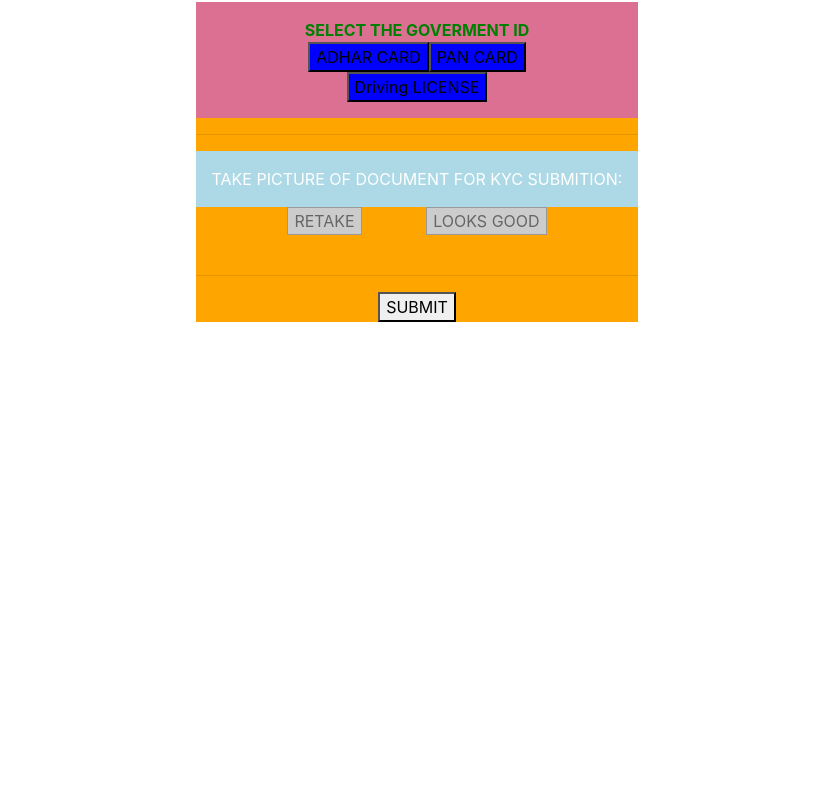
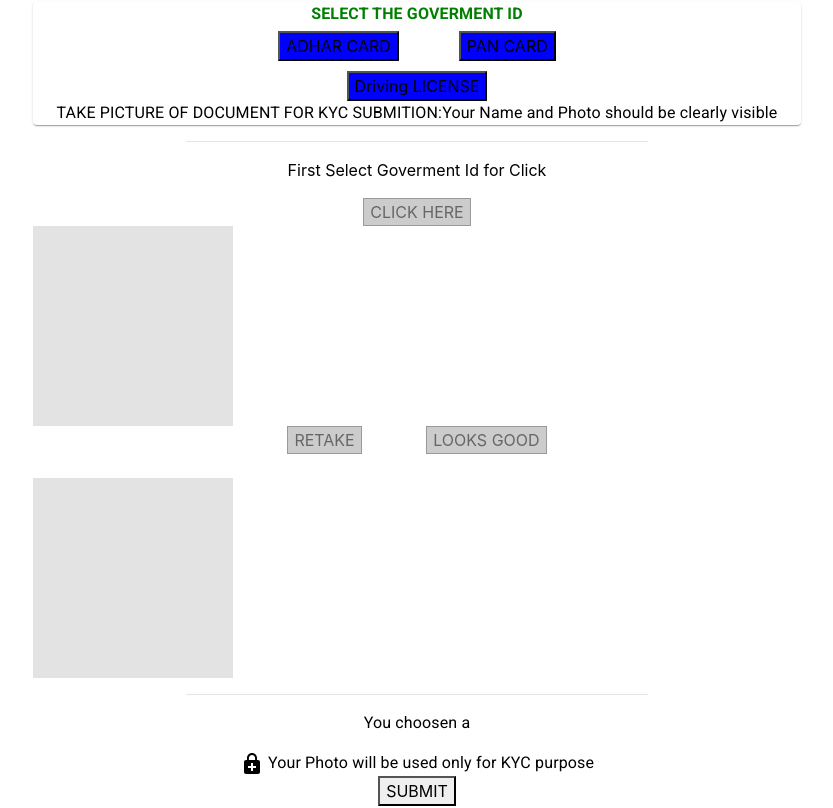
Before and after one commit to vikash0328/kyc_assignment, a React (Create React App) app: page /docs in a window 1280 px wide. Shown: the whole page, without its empty margins (223-1056 px from the left). Built offline with nearby package versions, Linux system fonts and the light colour scheme; the HTML template or start-up script is replaced by a standard one.

Commit message:
change  for better css control

```diff
--- a/src/Components/WebCam.js
+++ b/src/Components/WebCam.js
@@ -4,9 +4,18 @@
 import { styled } from '@material-ui/core/styles';
 import { compose, spacing, palette } from '@material-ui/system';
 import history from "../history";
+import Typography from '@material-ui/core/Typography';
+import Container from '@material-ui/core/Container';
+import Paper from '@material-ui/core/Paper';
+import EnhancedEncryptionIcon from "@material-ui/icons/EnhancedEncryption";
+import Skeleton from "@material-ui/lab/Skeleton";
 const Box = styled('div')(compose(spacing, palette));
 
 
+const MySkeleton = styled(Skeleton)({
+  alignItems: "center",
+  textalign: "center",
+});
 class WebCamCapture extends React.Component {
     constructor(props)
     {
@@ -43,11 +52,13 @@
        {
         this.setState({'clickme':!this.state.isclick});
         this.setState({'retake':!this.state.retake});
+        this.setState({'isclick':!this.state.isclick})
        }
        else if(name==='looksgood' && side==="FRONT")
        {this.setState({'side':'BACK'});
         this.setState({'clickme':!this.state.isclick});
         this.setState({'retake':!this.state.retake});
+        this.setState({'isclick':!this.state.isclick})
        }
        else if(name==='looksgood' && side==='BACK')
        {
@@ -75,6 +86,7 @@
          this.setState({'firstclick':true});
          this.setState({'clickme':!this.state.clickme});
          this.setState({'retake':!this.state.retake});
+         this.setState({'isclick':!this.state.isclick})
 
       this.setState({size:img.length/1024});
 
@@ -82,7 +94,7 @@
     };
 
     HandleSubmit=(event)=>{
-    const id=this.state.id;
+    const id=this.state.id?this.state.id:sessionStorage.getItem('id');
     const front=this.state.imgfront?this.state.imgfront:sessionStorage.getItem('front');
     const back=this.state.imgback?this.state.imgback:sessionStorage.getItem('back');
     if(id && front && back)
@@ -105,25 +117,40 @@
       };
       const ref=this.setRef;
 
-      const img=this.state.side==='FRONT'?this.state.imgfront:this.state.imgback
+      const img=this.state.side==='FRONT'?sessionStorage.getItem('front'):sessionStorage.getItem('back');
 
       const dis=this.state.isclick;
 
       return (
-        <div style={{backgroundColor:'orange'}}>
+        <div >
+        <Paper>
+         <Container >
+         <Typography>
+        <strong>SELECT THE GOVERMENT ID</strong>
+        </Typography>
+         <form onClick={this.changeHandler}>
+    <div><button type='radio'  name='ADHAR' disabled={dis}  style={{marginRight:'10px' ,marginTop:"5px",backgroundColor:'blue'}}>ADHAR CARD</button>
+         <button type='radio'  name='PAN'style={{marginTop:"5px",marginLeft:'50px',backgroundColor:'blue'}} disabled={dis} >PAN CARD</button></div>
+         <button  name='LICENSE'  style={{marginTop:'10px', backgroundColor:'blue'}} disabled={dis} >Driving LICENSE</button>
+         </form>
+         <Typography>
+         <h>TAKE PICTURE OF DOCUMENT FOR KYC SUBMITION:</h>
+         <h>Your Name and Photo should be clearly visible </h>
+         </Typography>
+         </Container>
+         </Paper>
+         <hr style={{width:'60%'}}/>
+         { this.state.id ? <div>TAKE THE PICTURE OF {this.state.side} SIDE OF YOUR {this.state.id}</div>:<p> First Select Goverment Id for Click </p>}
+           <div> <button name='clickme' disabled={!this.state.isclick} onClick={this.capture}>CLICK HERE</button> </div>
 
-        <Box color='white' bgcolor='palevioletred'p={2}><strong>SELECT THE GOVERMENT ID</strong>
-         <form onClick={this.changeHandler}>
-    <div><button type='radio'  name='ADHAR' disabled={dis}  style={{marginRight:'10px'} ,{marginTop:"5px"},{backgroundColor:'blue'}}>ADHAR CARD</button>
-         <button type='radio'  name='PAN'style={{marginTop:"5px"},{marginLeft:'50px'},{backgroundColor:'blue'}} disabled={dis} >PAN CARD</button></div>
-         <button  name='LICENSE'  style={{marginTop:'10px'},{backgroundColor:'blue'}}disabled={dis} >Driving LICENSE</button>
-         </form>  </Box><hr></hr>
-         <Box color="white" bgcolor="lightblue" p={2}>TAKE PICTURE OF DOCUMENT FOR KYC SUBMITION:</Box>
-
-         { dis ? <div> <div>TAKE THE PICTURE OF {this.state.side} SIDE OF YOUR {this.state.id}</div>
-            <div> <button name='clickme' disabled={this.state.clickme} onClick={this.capture}>CLICK HERE</button></div>
-                {this.state.looksgood?  <Box color='white'> <Webcam audio={false} height={200} ref={ref} screenshotFormat="image/jpeg"
-            width={300} videoConstraints={videoConstraints} style={{backgroundColor:'white'}}/>  </Box>:null}</div>:null  }
+         { dis ? <div >
+                {this.state.looksgood?  <Box color='white'> <Webcam audio={false} height={350} ref={ref} screenshotFormat="image/jpeg"
+            width={400} videoConstraints={videoConstraints} style={{backgroundColor:'white'}}/>  </Box>:null}</div>:<MySkeleton
+                    variant="react"
+                    width={200}
+                    height={200}
+                    animation={false}
+                  ></MySkeleton>}
 
                    <form >
                    <div> <button type='radio' name='retake' style={{marginRight:'50px'}} disabled={this.state.retake} onClick={this.changeHandler}>RETAKE</button>
@@ -131,14 +158,26 @@
                   <button type='radio'name="looksgood"  style={{marginLeft:'10px'}} disabled={this.state.retake} onClick={this.changeHandler} >LOOKS GOOD</button>
                    </div><br></br></form>
 
-          {this.state.firstclick?<div><div>The Preview of {this.state.side} side of {this.state.id} :</div><div><img  src={img}/></div> </div>:null}
+          {img?<div><div>The Preview of {this.state.side} side of {this.state.id} :</div><div><img  src={img} alt='document'/></div> </div>:<MySkeleton
+                    variant="react"
+                    width={200}
+                    height={200}
+                    animation={false}
+                  ></MySkeleton>}
 
 
 
-
-
-            <p>{this.state.id}</p><hr></hr>
+          <hr style={{width:'60%'}}></hr>
+            <Container>
+            <Typography>
+            <p> You choosen a {this.state.id}</p>
+            </Typography>
+            <Typography>
+                <EnhancedEncryptionIcon /> Your Photo will be used only for KYC
+                purpose
+                </Typography>
             <button type='submit' name='submit'onClick={this.HandleSubmit}>SUBMIT</button>
+            </Container>
         </div>
       );
     }
```
